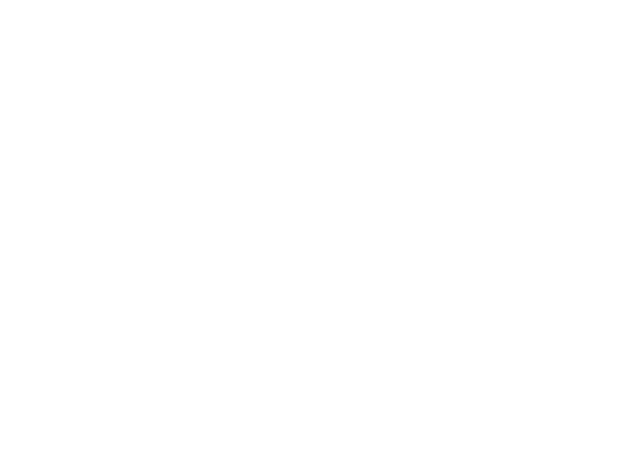
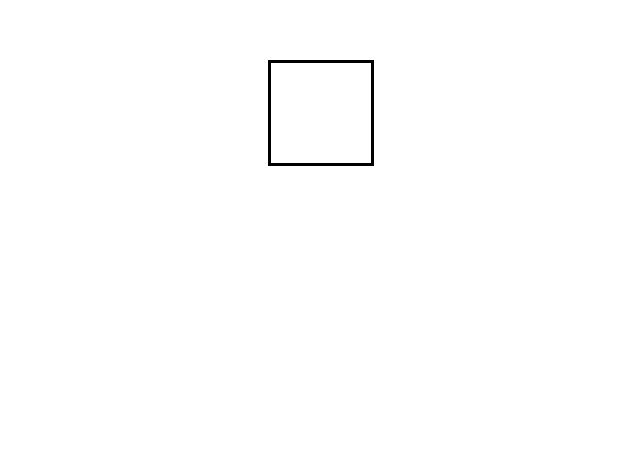
Before and after one commit to lnn3333/ChaosHacks, a React (Vite) app: page / in a window 1280 px wide. Shown: the part 327-800 px from the top of the page, without its empty margins (319-959 px from the left). Built offline with nearby package versions, Linux system fonts and the light colour scheme; the HTML template or start-up script is replaced by a standard one.

Commit message:
change css of the box

```diff
--- a/src/App.css
+++ b/src/App.css
@@ -50,12 +50,12 @@
 
 @keyframes fall {
   0% { transform: translateY(-100px); }
-  100% { transform: translateY(100vh); }
+  100% { transform: translateY(100vh - 100px); }
 }
 
 .box {
   width: 100px;
   height: 100px;
-  background-color: blue;
-  animation: fall 3s ease-in-out infinite;
+  border: solid, black, 3px;
+  animation: fall 3s ease-in-out forwards;
 }
```
